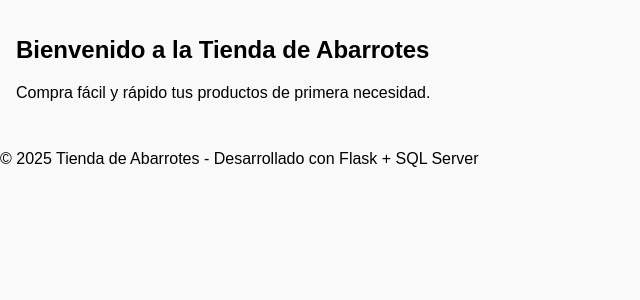
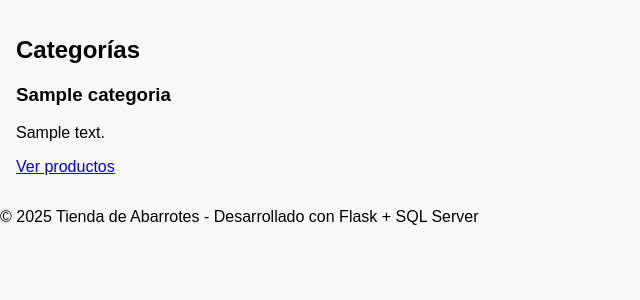
Before and after one commit to Esmith06/Tienda_Abarrotes_Rous, a Flask app: template templates/index.html in a window 1280 px wide. Shown: the part 131-431 px from the top of the page, without its empty margins (0-640 px from the left). Run offline with Flask 3, Linux system fonts and the light colour scheme; the template is opened without the code that fills it: most values are stand-ins (such as "Sample title", 1, 10 or a date in 2020).

Commit message:
Update index.html

```diff
--- a/templates/index.html
+++ b/templates/index.html
@@ -1,6 +1,16 @@
 {% extends "base.html" %}
+
 {% block title %}Inicio{% endblock %}
+
 {% block content %}
-<h2>Bienvenido a la Tienda de Abarrotes</h2>
-<p>Compra fácil y rápido tus productos de primera necesidad.</p>
+<h2>Categorías</h2>
+<div class="grid">
+    {% for categoria in categorias %}
+    <div class="card">
+        <h3>{{ categoria.nombre }}</h3>
+        <p>{{ categoria.descripcion }}</p>
+        <a href="{{ url_for('productos', id_categoria=categoria.id) }}" class="btn">Ver productos</a>
+    </div>
+    {% endfor %}
+</div>
 {% endblock %}
```
